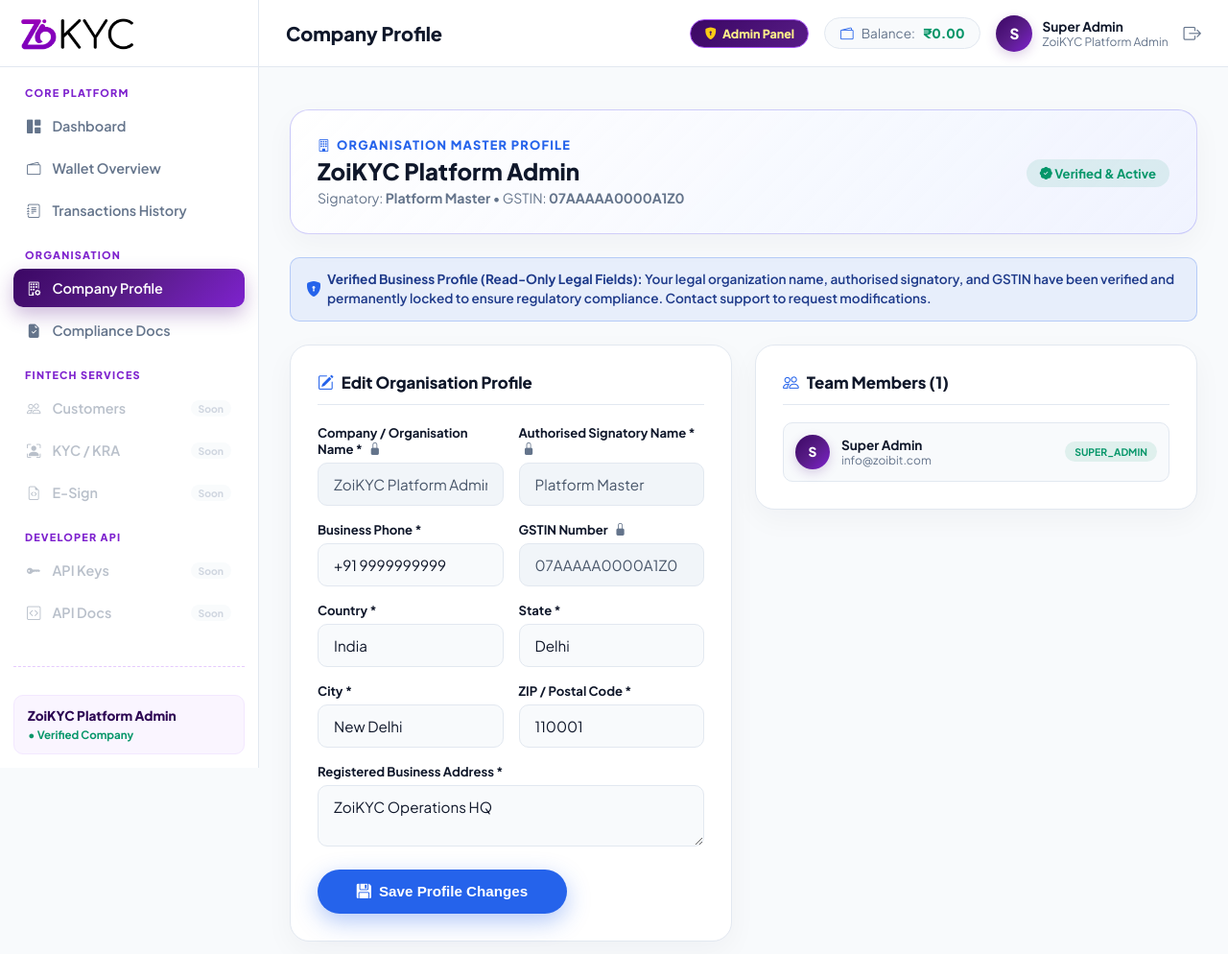
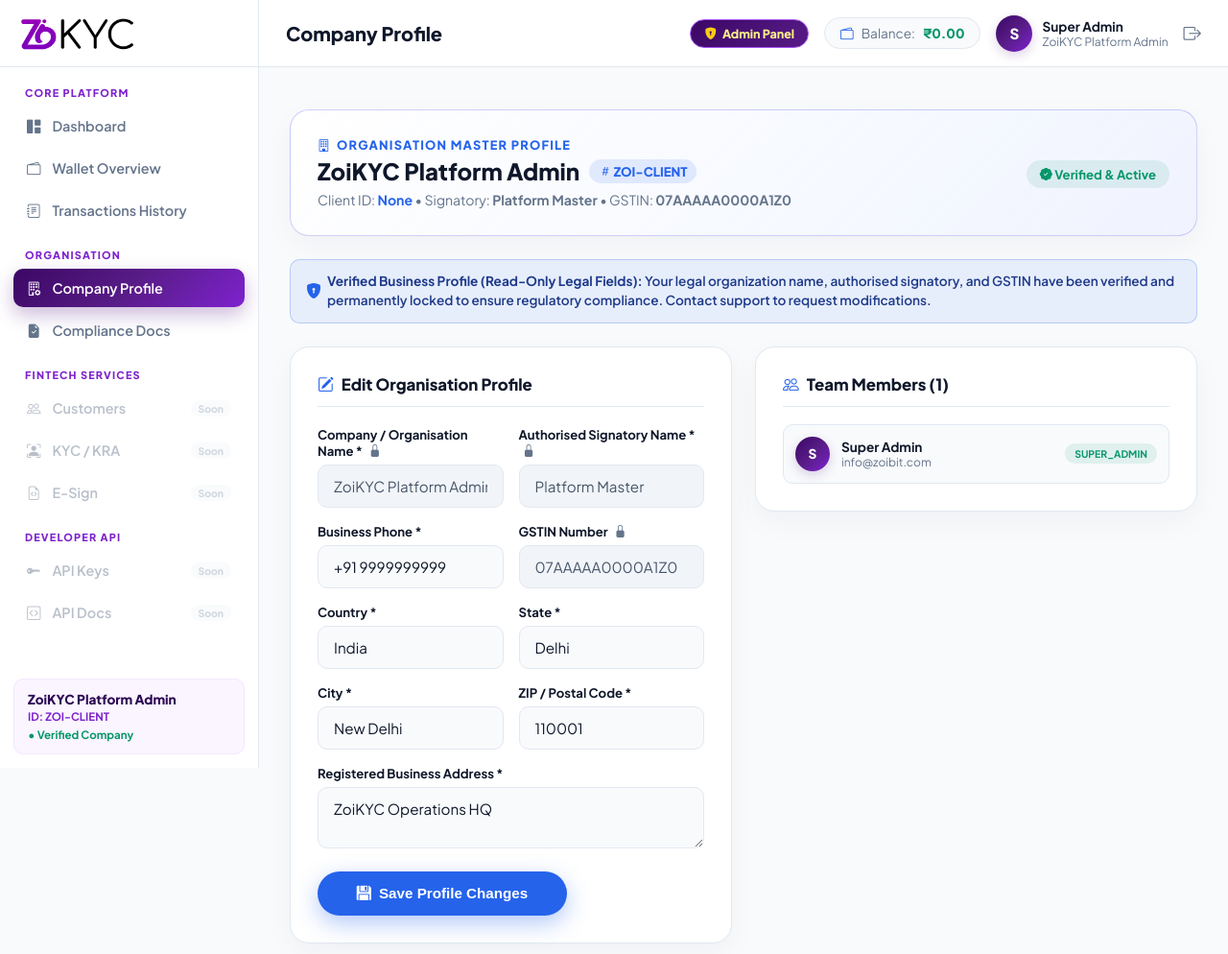
Before and after one commit to vijayvaishnav1011/zoikyc, a Flask app: page /company/profile in a window 1280 px wide. Shown: the top 994 px of the page at 96% size. Run offline with Flask 3, Linux system fonts and the light colour scheme; a user stored in the database is signed in; some libraries are stand-ins or nearby versions.

Commit message:
Assign permanent unique Company Client ID (ZOI-{first 2 letters + random ID}) on registration and display across client & admin portals

```diff
--- a/app/models/company.py
+++ b/app/models/company.py
@@ -5,6 +5,8 @@ class Company(db.Model):
     __tablename__ = 'companies'
 
     id = db.Column(db.Integer, primary_key=True)
+    # Permanent Unique Client ID: ZOI-{first 2 letters of company name + random ID}
+    client_id = db.Column(db.String(50), unique=True, index=True, nullable=True)
     name = db.Column(db.String(150), nullable=False, index=True)
     authorised_signatory_name = db.Column(db.String(150), nullable=False)
     email = db.Column(db.String(150), nullable=False, unique=True, index=True)
--- a/app/templates/base.html
+++ b/app/templates/base.html
@@ -126,6 +126,9 @@
       <!-- Sidebar Footer Org Card -->
       <div class="sidebar-footer-card">
         <div class="sidebar-org-name">{{ current_user.company.name if current_user.company else 'Organisation' }}</div>
+        <div style="font-size: 0.72rem; color: var(--tiancai-purple-light); font-weight: 700; margin-top: 2px;">
+          ID: {{ current_user.company.client_id if current_user.company and current_user.company.client_id else 'ZOI-CLIENT' }}
+        </div>
         <div class="sidebar-org-status">
           {% if current_user.company and current_user.company.status == 'active' %}
           <span style="color: #059669; font-weight: 700;">&bull; Verified Company</span>
--- a/app/templates/company/profile.html
+++ b/app/templates/company/profile.html
@@ -11,11 +11,16 @@
       <span style="font-size: 0.8rem; text-transform: uppercase; color: var(--tiancai-blue); font-weight: 800; letter-spacing: 1.2px; margin-bottom: 4px; display: flex; align-items: center; gap: 6px;">
         <i class="bi bi-building"></i> Organisation Master Profile
       </span>
-      <h1 style="font-size: 1.5rem; font-weight: 800; color: var(--text-dark); margin-top: 4px;">
-        {{ company.name }}
-      </h1>
-      <p style="color: var(--text-muted); font-size: 0.88rem; margin-top: 4px;">
-        Signatory: <strong>{{ company.authorised_signatory_name }}</strong> &bull; GSTIN: <strong>{{ company.gstin if company.gstin else 'Not Provided' }}</strong>
+      <div style="display: flex; align-items: center; gap: 10px; flex-wrap: wrap; margin-top: 4px;">
+        <h1 style="font-size: 1.5rem; font-weight: 800; color: var(--text-dark); margin: 0;">
+          {{ company.name }}
+        </h1>
+        <span class="metric-badge" style="background: rgba(37, 99, 235, 0.12); color: var(--tiancai-blue); font-size: 0.82rem; font-weight: 800; padding: 4px 10px;">
+          <i class="bi bi-hash"></i> {{ company.client_id or 'ZOI-CLIENT' }}
+        </span>
+      </div>
+      <p style="color: var(--text-muted); font-size: 0.88rem; margin-top: 6px;">
+        Client ID: <strong style="color: var(--tiancai-blue);">{{ company.client_id }}</strong> &bull; Signatory: <strong>{{ company.authorised_signatory_name }}</strong> &bull; GSTIN: <strong>{{ company.gstin if company.gstin else 'Not Provided' }}</strong>
       </p>
     </div>
 
```
Also changed, not shown: app/auth/services.py (+24 -1 lines), app/templates/admin/companies.html (+9 -4 lines), app/templates/admin/company_detail.html (+5 -2 lines).
